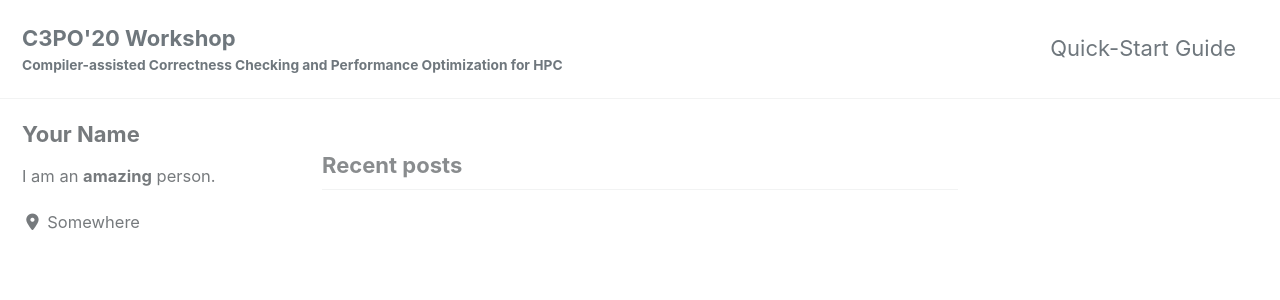
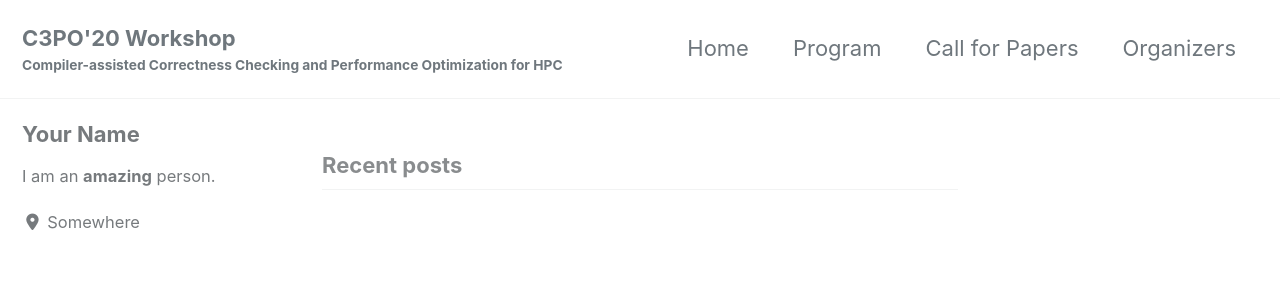
Before and after one commit to c3po-workshop/c3po-workshop.github.io, a Jekyll site: the page built from index.html, in a window 1280 px wide and 900 px high. Shown: the top 300 px of the window. Built offline with Jekyll 4.4.1, drawn with Linux system fonts in a browser that asks for light colours; cached includes are drawn as plain includes; nearby versions of some CDN libraries; the list of posts is cut into pages by our own code.

Commit message:
Added navigation

```diff
--- a/_data/navigation.yml
+++ b/_data/navigation.yml
@@ -1,7 +1,7 @@
 # main links
 main:
-  - title: "Quick-Start Guide"
-    url: https://mmistakes.github.io/minimal-mistakes/docs/quick-start-guide/
+  # - title: "Quick-Start Guide"
+  #   url: https://mmistakes.github.io/minimal-mistakes/docs/quick-start-guide/
   # - title: "About"
   #   url: https://mmistakes.github.io/minimal-mistakes/about/
   # - title: "Sample Posts"
@@ -10,3 +10,11 @@
   #   url: /collection-archive/
   # - title: "Sitemap"
   #   url: /sitemap/
+    - title: "Home"
+      url: /_pages/home
+    - title: "Program"
+      url: /_pages/program
+    - title: "Call for Papers"
+      url: /_pages/call
+    - title: "Organizers"
+      url: /_pages/organizers
```
